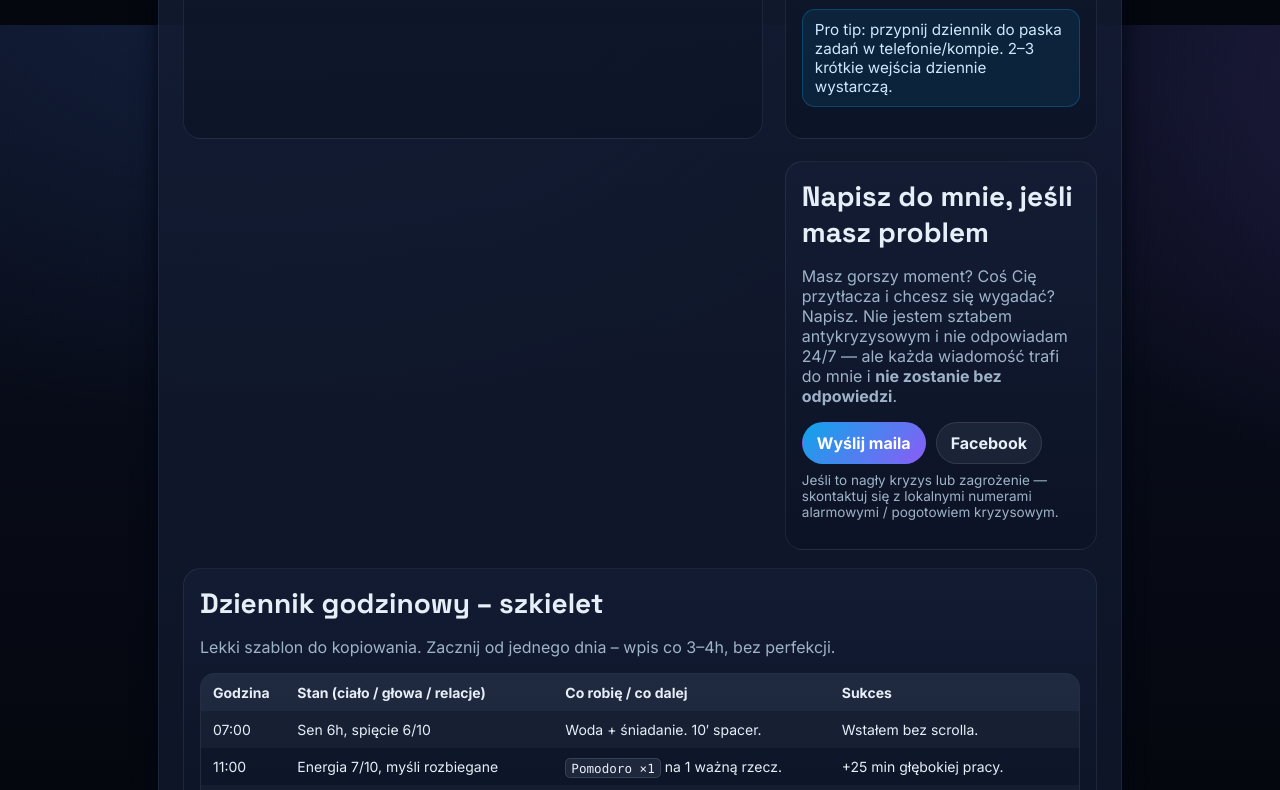
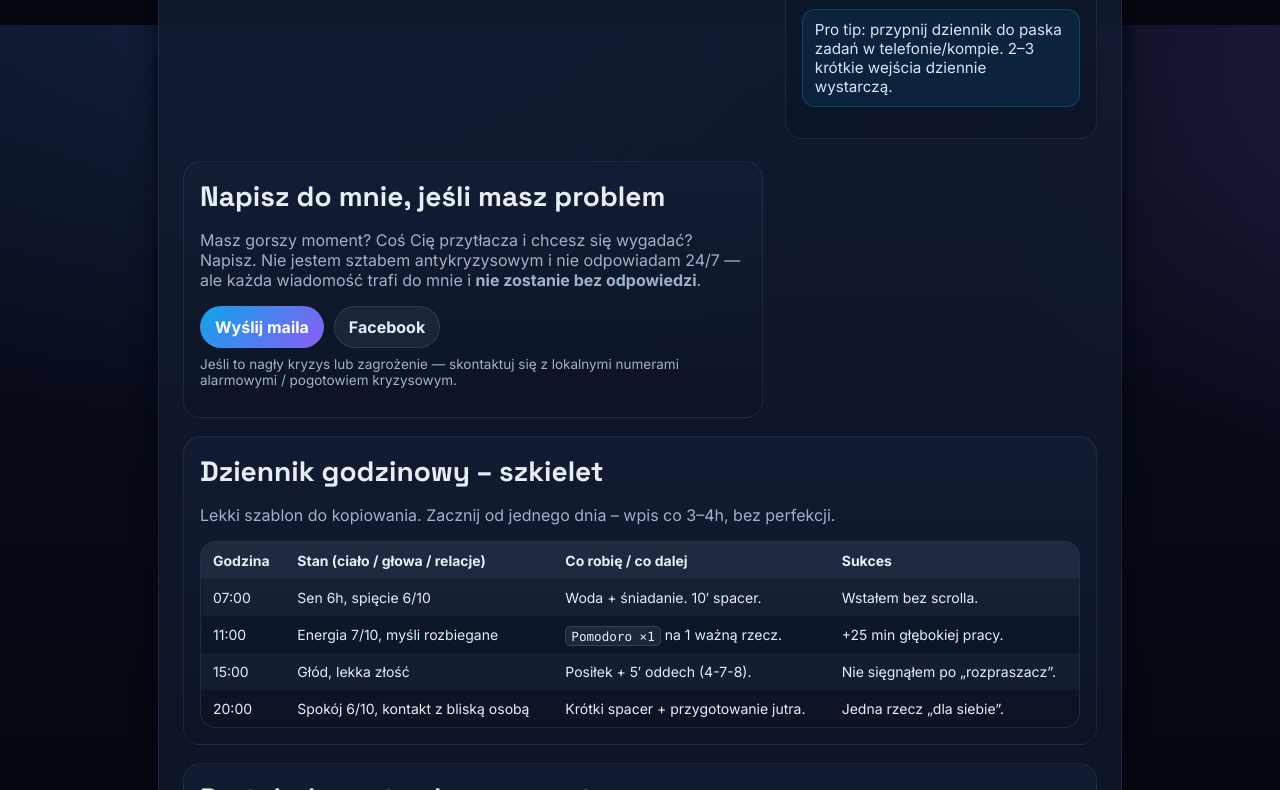
Before and after one commit to modakatowice-sketch/soberwithai, a plain HTML site: page about.html in a window 1280 px wide. Shown: the part 775-1565 px from the top of the page. Drawn offline with Linux system fonts and the light colour scheme.

Commit message:
Update about.html

```diff
--- a/about.html
+++ b/about.html
@@ -55,7 +55,15 @@
     h1{font-size:clamp(32px,5vw,56px); line-height:1.05; margin:10px 0 12px}
     .lead{font-size:clamp(15px, 2.2vw, 18px); color:var(--muted); margin:0 0 18px}
 
-    .grid{display:grid; grid-template-columns:1.3fr .7fr; gap:22px}
+    /* === GRID: zagęszczanie, żeby nie było „dziur” === */
+    .grid{
+      display:grid;
+      grid-template-columns:1.3fr .7fr;
+      gap:22px;
+      grid-auto-flow:dense;   /* <-- klucz, upycha elementy w wolne miejsca */
+      align-items:start;
+    }
+
     .section{background:linear-gradient(180deg, rgba(21,31,55,.65), rgba(11,18,36,.65)); border:1px solid rgba(148,163,184,.12); border-radius:1.1rem; padding:16px}
     .section h2{margin:0 0 8px; font-size:clamp(20px,2.6vw,28px)}
     .muted{color:var(--muted)}
@@ -95,13 +103,13 @@
     .btn.ghost{background:rgba(148,163,184,.10)}
     .cta{display:flex; flex-wrap:wrap; gap:10px; margin-top:10px}
 
-    /* umieszczenie dodatkowej sekcji w PRAWEJ kolumnie siatki */
-    .span-right{grid-column:2}
+    /* NOWA KLASA: wypełnij pustą lewą kolumnę */
+    .span-fill{ grid-column:1; }
+
     @media (max-width:980px){
       .grid{grid-template-columns:1fr}
       .features{grid-template-columns:1fr; gap:12px}
-      .contact .wrap{justify-content:center; text-align:center}
-      .span-right{grid-column:1} /* na mobile jedna kolumna */
+      .span-fill{ grid-column:1; }
     }
 
     /* stopka kontaktowa (globalna) */
@@ -211,8 +219,8 @@
           <p class="note" style="margin-top:12px">Pro tip: przypnij dziennik do paska zadań w telefonie/kompie. 2–3 krótkie wejścia dziennie wystarczą.</p>
         </div>
 
-        <!-- NOWY BLOK: Napisz do mnie (w prawej kolumnie) -->
-        <div class="section span-right">
+        <!-- BLOK: Napisz do mnie (teraz wypełnia lewą kolumnę) -->
+        <div class="section span-fill">
           <h2>Napisz do mnie, jeśli masz problem</h2>
           <p class="muted">Masz gorszy moment? Coś Cię przytłacza i chcesz się wygadać? Napisz. Nie jestem sztabem antykryzysowym i nie odpowiadam 24/7 — ale każda wiadomość trafi do mnie i <strong>nie zostanie bez odpowiedzi</strong>.</p>
           <div class="cta" role="group" aria-label="Szybki kontakt">
```
